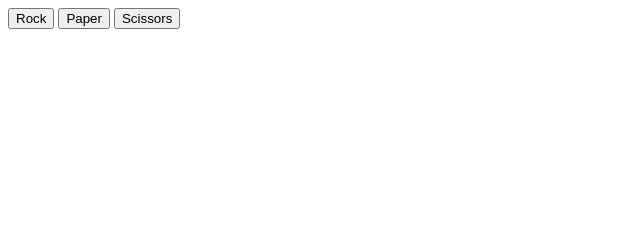
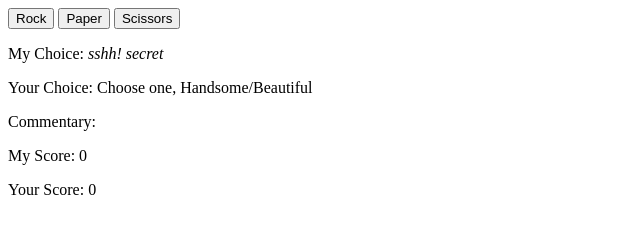
Before and after one commit to rishikpogu/rock-paper-scissors, a plain HTML site: page index.html in a window 1280 px wide. Shown: the whole page, without its empty margins (0-640 px from the left). Drawn offline with Linux system fonts and the light colour scheme.

Commit message:
Display running score, announce a winner of game once one player reaches 5 points

```diff
--- a/index.html
+++ b/index.html
@@ -12,11 +12,11 @@
         <button id="s">Scissors</button>
     </div>
     <div id="result">
-        <p id="cchoice"></p>
-        <p id="hchoice"></p>
-        <p id="round"></p>
-        <p id="cscore"></p>
-        <p id="hscore"></p>
+        <p id="cchoice">My Choice: <em>sshh! secret</em></p>
+        <p id="hchoice">Your Choice: Choose one, Handsome/Beautiful</p>
+        <p id="round">Commentary: </p>
+        <p id="cscore">My Score: 0</p>
+        <p id="hscore">Your Score: 0</p>
     </div>
     <script src="./script.js"></script>
 </body>
--- a/script.js
+++ b/script.js
@@ -37,6 +37,7 @@ function result() {
     else {
         console.log("I'm sure I'm not that worse to fk up my code thrice")
     }
+    console.log("Press any button to restart!")
 }
 
 let cchoice = document.querySelector('#cchoice')
@@ -66,7 +67,7 @@ function playRound(cc, hc) {
 
     cchoice.textContent = `My Choice: ${cc}`
     hchoice.textContent = `Your Choice: ${hc}`
-    round.textContent = `${y}`
+    round.textContent = `Commentary: ${y}`
     cscore.textContent = `My Score: ${computerScore}`
     hscore.textContent = `Your Score: ${humanScore}`
     // console.log(`my choice ${cc}`)
@@ -74,6 +75,12 @@ function playRound(cc, hc) {
     // console.log(y)
     // console.log(`my score ${computerScore}`)
     // console.log(`your score ${humanScore}`)
+
+    if (computerScore === 5 || humanScore === 5) {
+        result()
+        computerScore = 0
+        humanScore = 0
+    }
 }
 
 let btn = document.querySelector('#buttons');
```
